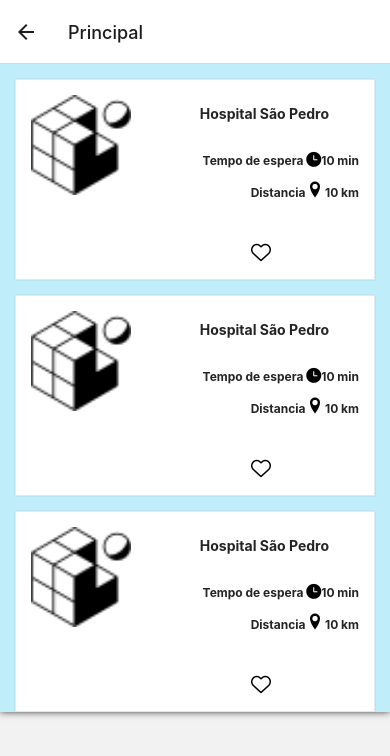
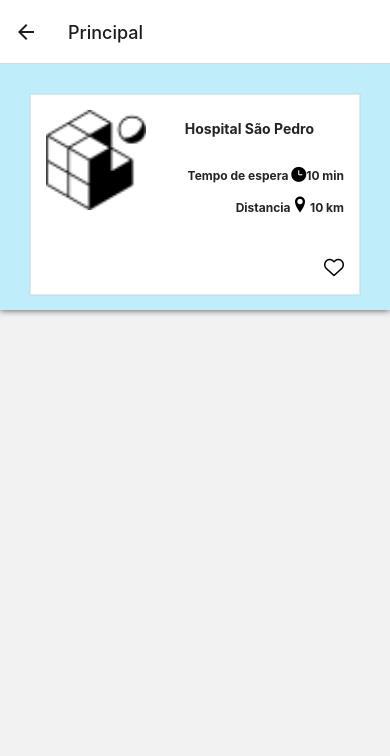
Before and after one commit to arnoldcainan/sos-fila3.0, a React Native app: screen /Principal in a window 390 px wide. Shown: the top 756 px of the page. Built offline with nearby package versions, Linux system fonts and the light colour scheme.

Commit message:
Update Principal.js
layout do card

```diff
--- a/screens/Principal.js
+++ b/screens/Principal.js
@@ -8,7 +8,6 @@ const Principal = ({ navigation, route }) => {
   return (
 
     <ScrollView>
-
 
       <View style={styles.container}>
         <Card>
@@ -37,50 +36,7 @@ const Principal = ({ navigation, route }) => {
 
         </Card>
 
-        <Card>
-          <TouchableOpacity
-            onPress={() => navigation.navigate('Card1')}>
-            <Image
-              style={styles.logo}
-              source={require('../assets/favicon.png')}
-            />
 
-            <View>
-              <Text style={styles.titulo}> Hospital São Pedro</Text>
-              <View style={styles.relogio}>
-                <Text style={styles.paragraph}> Tempo de espera <AntDesign name="clockcircle" size={15} color="black" />10 min</Text>
-              </View>
-              <View style={styles.distancia}>
-                <Text style={styles.paragraph}>Distancia<Entypo name="location-pin" size={20} color="black" />10 km</Text>
-              </View>
-              <View style={styles.coracao}>
-                <AntDesign name="hearto" size={20} color="black" />
-              </View>
-            </View>
-          </TouchableOpacity>
-        </Card>
-        <Card>
-          <TouchableOpacity
-            onPress={() => navigation.navigate('Card1')}>
-            <Image
-              style={styles.logo}
-              source={require('../assets/favicon.png')}
-            />
-
-            <View>
-              <Text style={styles.titulo}> Hospital São Pedro</Text>
-              <View style={styles.relogio}>
-                <Text style={styles.paragraph}>Tempo de espera <AntDesign name="clockcircle" size={15} color="black" />10 min</Text>
-              </View>
-              <View style={styles.distancia}>
-                <Text style={styles.paragraph}>Distancia<Entypo name="location-pin" size={20} color="black" />10 km</Text>
-              </View>
-              <View style={styles.coracao}>
-                <AntDesign name="hearto" size={20} color="black" />
-              </View>
-            </View>
-          </TouchableOpacity>
-        </Card>
       </View>
     </ScrollView>
 
@@ -92,12 +48,15 @@ const styles = StyleSheet.create({
   container: {
     flex: 1,
     elevation: 3,
-    padding: -40,
+    padding: 15,
     flexDirection: 'column',
     backgroundColor: '#BFEDFA',
     shadowColor: '#444',
     shadowOpacity: 2.5,
     shadowRadius: 7,
+    justifyContent: 'space-between',
+
+
   },
   titulo: {
     textAlign: 'right',
@@ -127,10 +86,12 @@ const styles = StyleSheet.create({
   },
   coracao: {
     marginTop: 40,
-    marginLeft: 220,
+    alignItems: 'flex-end',
+
   },
   back: {
     backgroundColor: 'red',
+
   }
 });
 
```
